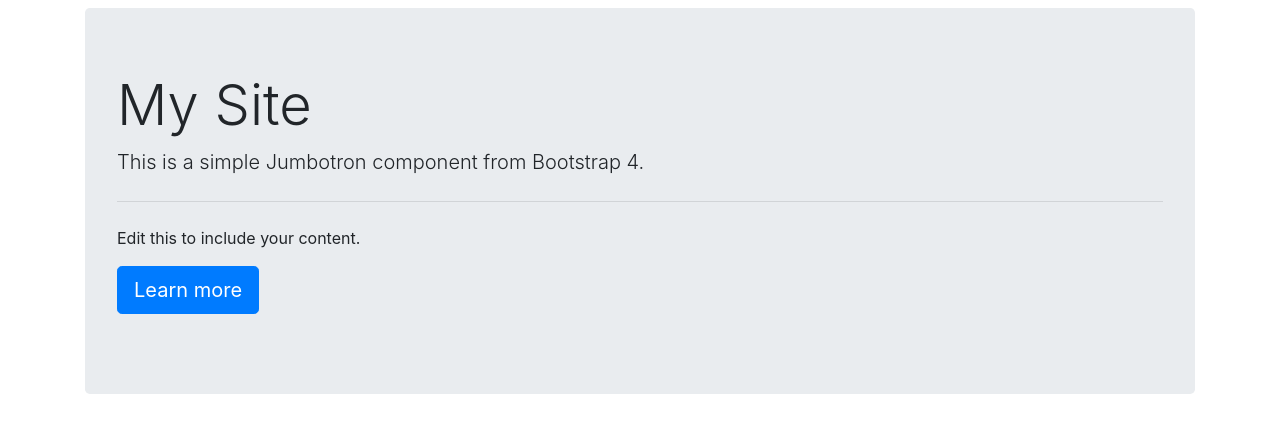
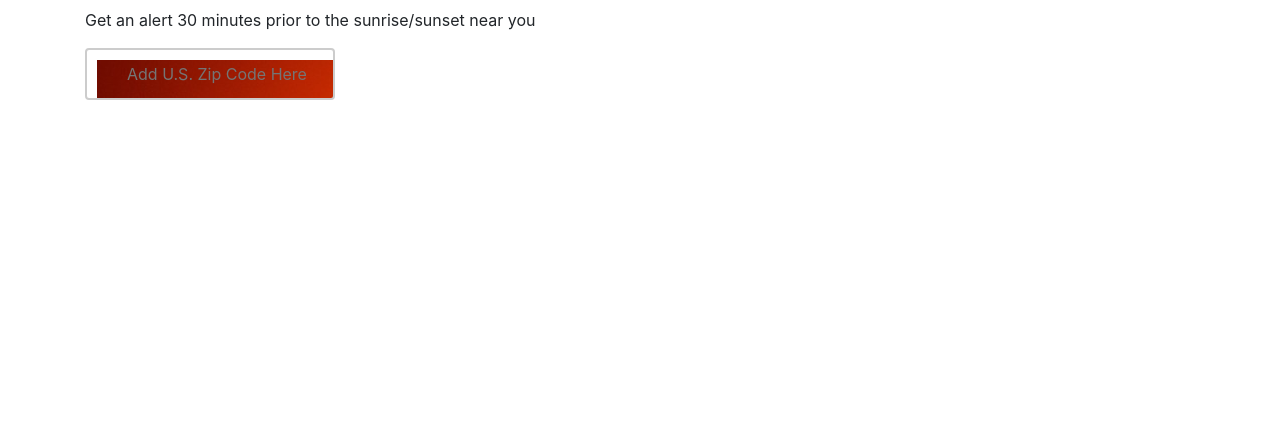
Before and after one commit to mishkatonik/kc-phosphorus, a Django app: template apps/core/templates/pages/home.html in a window 1280 px wide. Shown: the part 56-489 px from the top of the page. Run offline with Django 3.2, Linux system fonts and the light colour scheme; the template is opened without the code that fills it, so the values that code supplies are empty; some libraries are stand-ins or nearby versions.

Commit message:
added u.s. zip code text bar

```diff
--- a/apps/core/static/css/custom.css
+++ b/apps/core/static/css/custom.css
@@ -13,3 +13,23 @@
     margin-top: -10px;
     margin-bottom: -10px;
 }
+
+/* U.S. Navigation Bar */
+input[type=text] {
+  width: 250px;
+  box-sizing: border-box;
+  border: 2px solid #ccc;
+  border-radius: 4px;
+  font-size: 16px;
+  background-color: white;
+  background-image: url('/static/images/sun.jpg');
+  background-position: 10px 10px;
+  background-repeat: no-repeat;
+  padding: 12px 20px 12px 40px;
+  -webkit-transition: width 0.4s ease-in-out;
+  transition: width 0.4s ease-in-out;
+}
+
+input[type=text]:focus {
+  width: 100%;
+}
--- a/apps/core/templates/pages/home.html
+++ b/apps/core/templates/pages/home.html
@@ -5,7 +5,7 @@
 {% endblock title %}
 
 {% block content %}
-<div class="jumbotron">
+<!-- <div class="jumbotron">
   <h1 class="display-4">My Site</h1>
   <p class="lead">This is a simple Jumbotron component from Bootstrap 4.</p>
   <hr class="my-4">
@@ -13,7 +13,16 @@
   <p class="lead">
     <a class="btn btn-primary btn-lg" href="{% url 'about' %}" role="button">Learn more</a>
   </p>
-</div>
+</div> -->
 
 
+<p>Get an alert 30 minutes prior to the sunrise/sunset near you</p>
+
+<form>
+  <input type="text" name="U.S._Zip_Code" placeholder="Add U.S. Zip Code Here">
+</form>
+
+
+<!-- <p>More stuff. {{ example_context_variable }}.</p> -->
+
 {% endblock content %}
```
Also changed, not shown: apps/core/static/images/sun.jpg (added).
